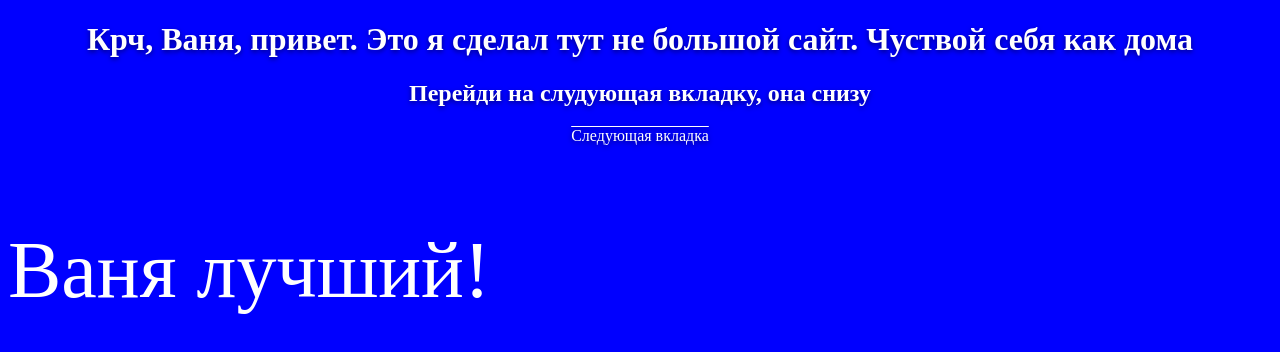
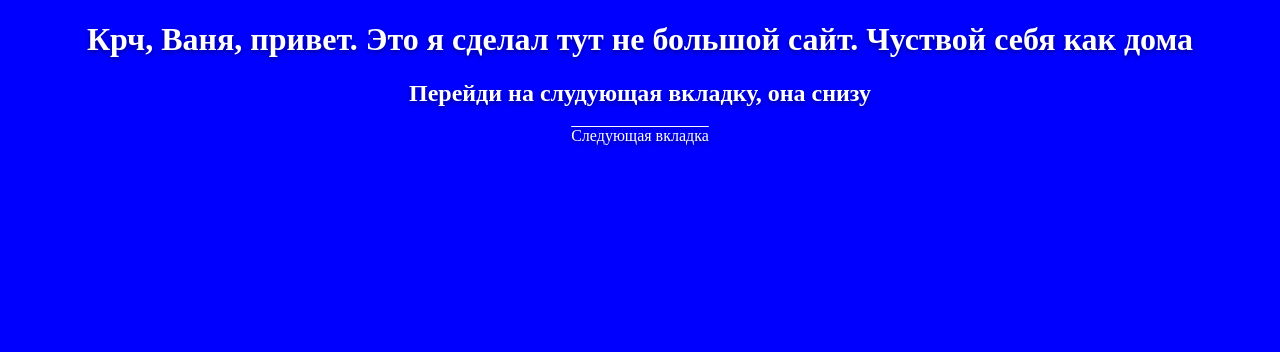
Before and after one commit to Traben10/Traben.github.io, a plain HTML site: page index.html in a window 1280 px wide. Drawn offline with Linux system fonts and the light colour scheme; files that its build step writes are made by us from their sources.

Commit message:
Update index.html

```diff
--- a/index.html
+++ b/index.html
@@ -28,6 +28,5 @@
 <h1>Крч, Ваня, привет. Это я сделал тут не большой сайт. Чуствой себя как дома</h1>
 <h2>Перейди на слудующая вкладку, она снизу</h2>
 <a href='https://youtu.be/dQw4w9WgXcQ'>Следующая вкладка</a>
-<p>Ваня лучший!</p>
 </body>
 </html>
```
